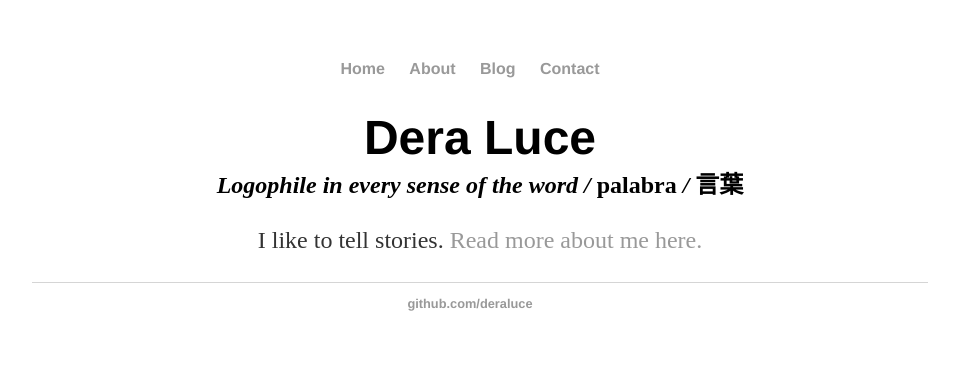
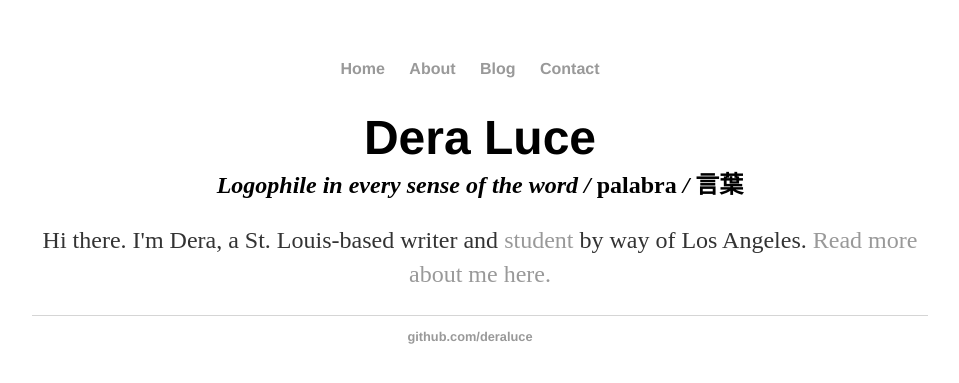
Before and after one commit to DeraLuce/DeraLuce.github.io, a Jekyll site: the page built from index.html, in a window 1280 px wide. Shown: the top 383 px of the page, without its empty margins (160-1119 px from the left). Built offline with Jekyll 4.4.1, drawn with Linux system fonts in a browser that asks for light colours.

Commit message:
Update index.html
Working on about page

```diff
--- a/index.html
+++ b/index.html
@@ -5,5 +5,6 @@ title: Dera Luce
 <div class="blurb">
 	<h1>Dera Luce</h1>
 	<h2> <em>Logophile in every sense of the word / <span class = "unital">palabra</span> /</em> 言葉</h2>
-	<p>I like to tell stories. <a href="/about">Read more about me here.</a></p>
+	<p>Hi there. I'm Dera, a St. Louis-based writer and <a href ="http://360.wustl.edu/author/dera-ikeme/"> student </a>
+	by way of Los Angeles.  <a href="/about">Read more about me here.</a></p>
 </div><!-- /.blurb -->
```
